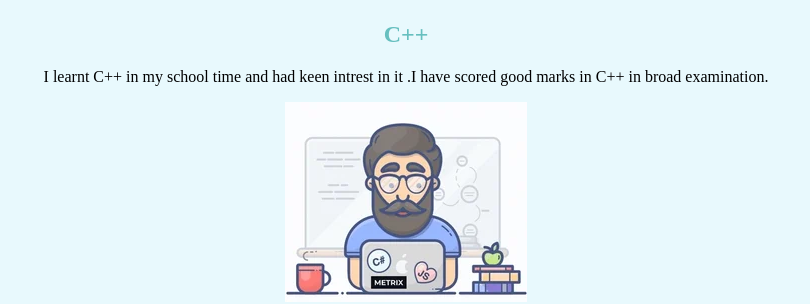
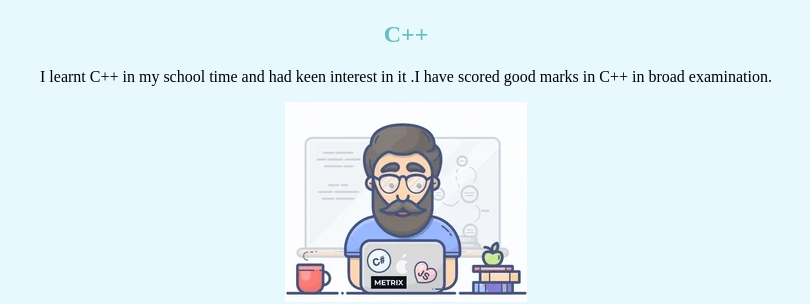
Before and after one commit to rahul620240/CSS_work, a plain HTML site: page index.html in a window 1280 px wide. Shown: the part 1531-1835 px from the top of the page, 234-1044 px from the left. Drawn offline with Linux system fonts and the light colour scheme.

Commit message:
spelling correction

```diff
--- a/index.html
+++ b/index.html
@@ -52,7 +52,7 @@
 
 <h2>C++</h2>
 
-<p>I learnt C++ in my school time and had keen intrest in it .I have scored  good marks in C++ in broad examination. </p>
+<p>I learnt C++ in my school time and had keen interest in it .I have scored  good marks in C++ in broad examination. </p>
 </div>
 <div class="skill-row">
 
```
